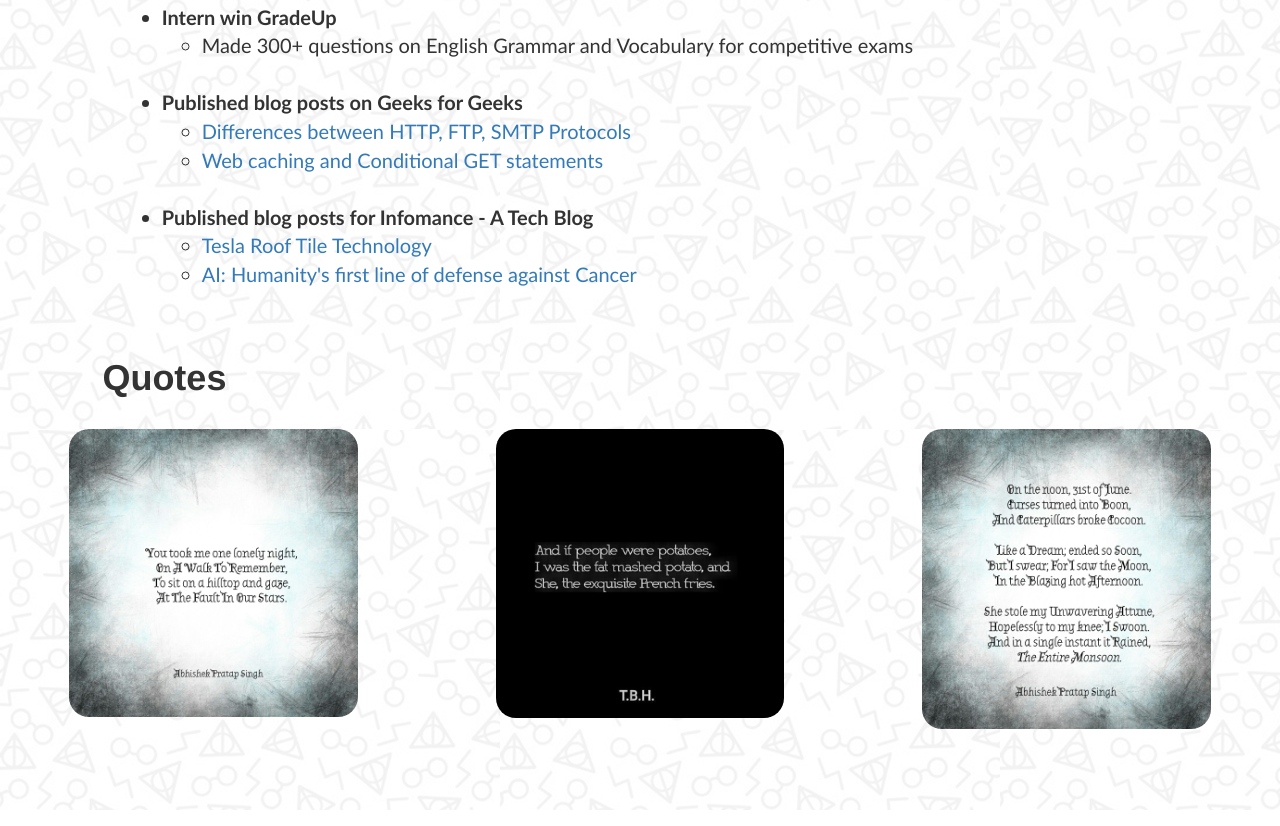
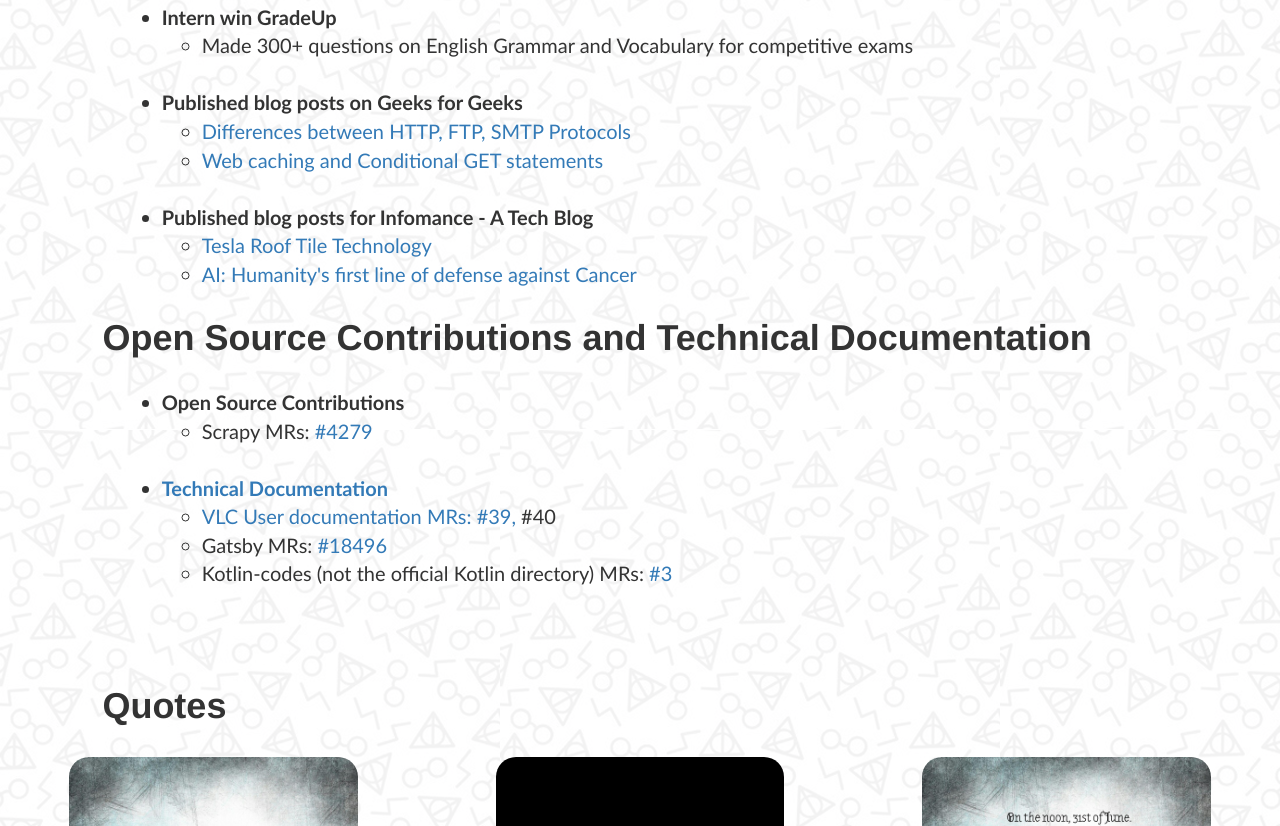
Before and after one commit to Prime-5/Prime-5.github.io, a plain HTML site: page writing.html in a window 1280 px wide. Shown: the part 970-1796 px from the top of the page. Drawn offline with nearby package versions, Linux system fonts and the light colour scheme.

Commit message:
Updating links

```diff
--- a/writing.html
+++ b/writing.html
@@ -90,6 +90,29 @@
           <li><a href="https://www.infomance.com/how-ai-can-be-humanitys-first-line-of-defense-against-cancer/">AI: Humanity's first line of defense against Cancer</a></li>
         </ul>
       </li>
+    </ul>
+  </div>
+  <div class="col-sm-1"></div>
+  </div>
+
+   <div class="row"><h1><b>Open Source Contributions and Technical Documentation</b></h1></div><br>
+  <div class="row">
+    <div class="col-sm-1"></div>
+    <div class="col-sm-10">
+    <ul>
+      <li>
+        <b>Open Source Contributions</b>
+        <ul><li>Scrapy MRs: <a href="https://github.com/scrapy/scrapy/pull/4279">#4279</li></ul>
+      </li><br>
+      <li>
+        <b>Technical Documentation</b>
+        <ul>
+          <li>VLC User documentation MRs: <a href="https://code.videolan.org/docs/vlc-user/-/merge_requests/39">#39, </a><a href="https://code.videolan.org/docs/vlc-user/-/merge_requests/40"></a>#40</li>
+          <li>Gatsby MRs: <a href="https://github.com/gatsbyjs/gatsby/pull/18496">#18496</a></li>
+          <li>Kotlin-codes (not the official Kotlin directory) MRs: <a href="https://github.com/calra123/Kotlin-codes/pull/3">#3</a></li>
+        </ul>
+      </li><br>
+
     </ul>
   </div>
   <div class="col-sm-1"></div>
```
